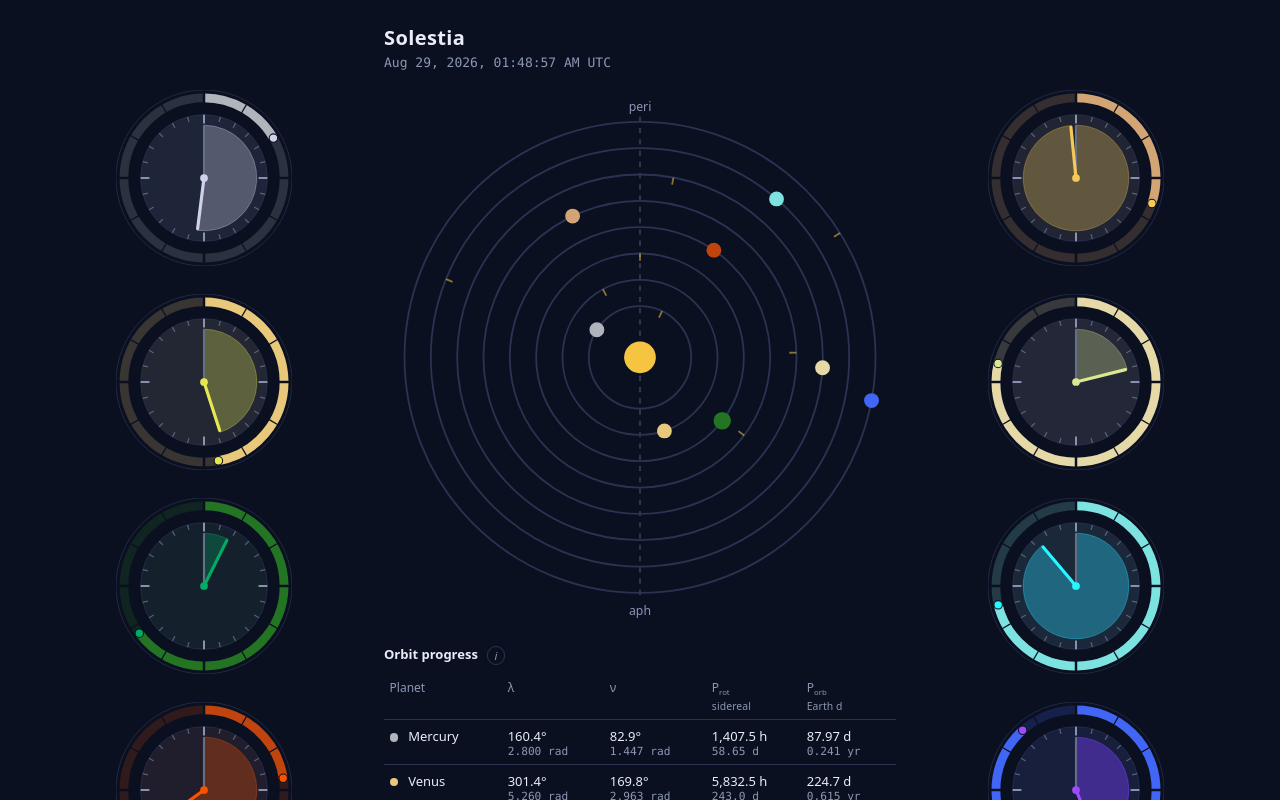
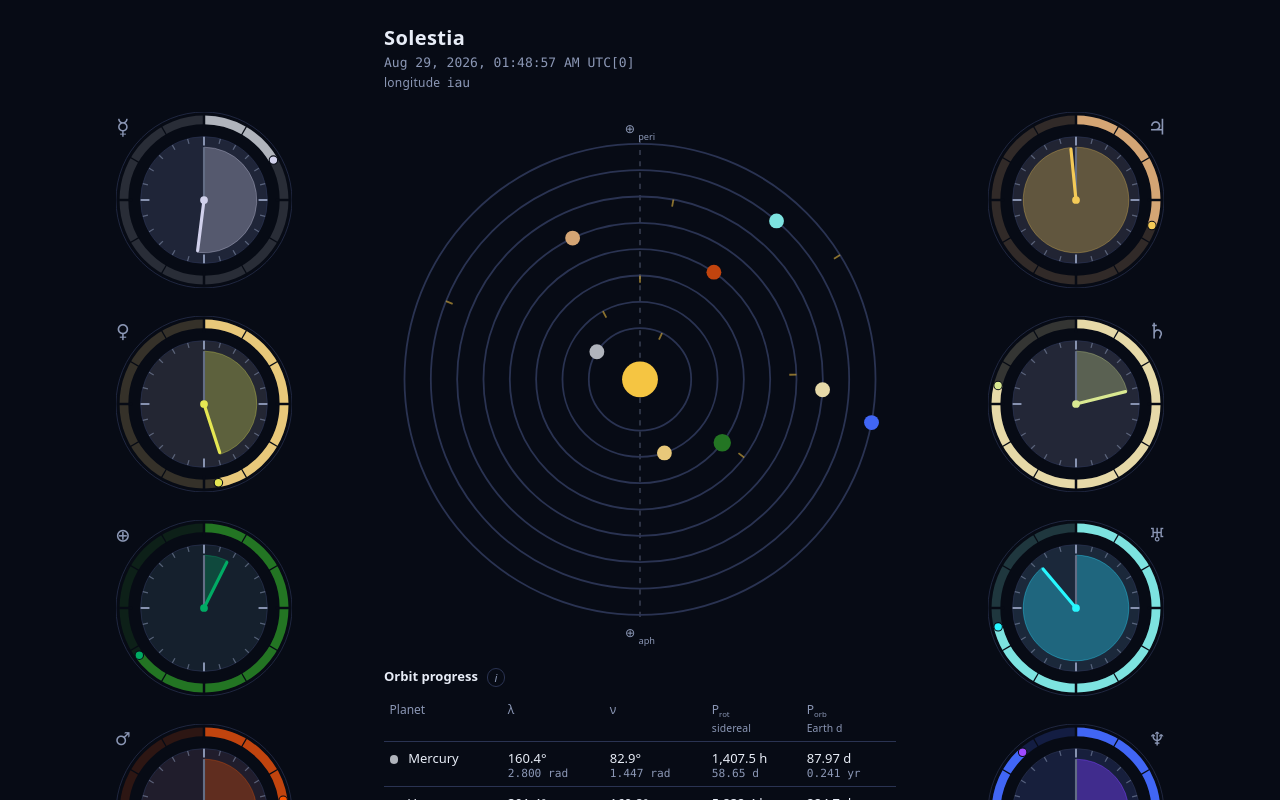
Before and after one commit to Aideash/solestia, a Vue app: page / in a window 1280 px wide. Shown: the top 800 px of the page. Built offline with nearby package versions, Linux system fonts and the light colour scheme.

Commit message:
mag vs cloud ref for gas giants, and selection

```diff
--- a/src/App.vue
+++ b/src/App.vue
@@ -2,6 +2,7 @@
 import { computed, onMounted, onUnmounted, ref } from 'vue'
 import PlanetClock from './components/PlanetClock.vue'
 import SolarSystemView from './components/SolarSystemView.vue'
+import { ROTATION_FRAME_CHOICES, type PlanetId, type RotationFrameChoice } from './data/planets.ts'
 import { solarSystemAt } from './lib/kepler.ts'
 
 const now = ref(new Date())
@@ -11,13 +12,35 @@ onMounted(() => {
   timer = window.setInterval(() => {
     now.value = new Date()
   }, 1000)
+  window.addEventListener('keydown', onAppKeydown)
 })
 
 onUnmounted(() => {
   window.clearInterval(timer)
+  window.removeEventListener('keydown', onAppKeydown)
 })
 
-const snapshot = computed(() => solarSystemAt(now.value))
+const rotationFrame = ref<RotationFrameChoice>('iau')
+
+function cycleRotationFrame() {
+  const i = ROTATION_FRAME_CHOICES.indexOf(rotationFrame.value)
+  rotationFrame.value = ROTATION_FRAME_CHOICES[(i + 1) % ROTATION_FRAME_CHOICES.length]
+}
+
+const snapshot = computed(() => solarSystemAt(now.value, rotationFrame.value))
+
+/** One selection shared by the dials, the orrery and the table. */
+const selectedPlanet = ref<PlanetId | null>(null)
+
+function togglePlanet(id: PlanetId) {
+  selectedPlanet.value = selectedPlanet.value === id ? null : id
+}
+
+function onAppKeydown(event: KeyboardEvent) {
+  if (event.key !== 'Escape' || selectedPlanet.value === null) return
+  selectedPlanet.value = null
+  event.preventDefault()
+}
 
 /** Mercury through Mars flank the left, the outer four the right. */
 const innerPlanets = computed(() => snapshot.value.planets.slice(0, 4))
@@ -40,17 +63,45 @@ const clockLabel = computed(() =>
   <div class="app">
     <header class="app__header">
       <h1>Solestia</h1>
-      <p class="clock">{{ clockLabel }}</p>
+      <p class="clock">{{ clockLabel }}[{{ -now.getTimezoneOffset() / 60 }}]</p>
+      <button
+        type="button"
+        class="frame-toggle"
+        title="Jupiter cloud is System I (equatorial). Neptune magnetic is Voyager radio. Uranus cloud and the inner planets stay on the IAU cartographic W."
+        :aria-label="`Rotation frame ${rotationFrame}. Click to cycle IAU, magnetic, cloud.`"
+        @click="cycleRotationFrame"
+      >
+        <span class="frame-toggle__label">longitude</span>
+        <span class="frame-toggle__mode">{{ rotationFrame }}</span>
+      </button>
     </header>
     <div class="app__layout">
       <div class="app__dials app__dials--inner">
-        <PlanetClock v-for="planet in innerPlanets" :key="planet.id" :planet="planet" />
+        <PlanetClock
+          v-for="planet in innerPlanets"
+          :key="planet.id"
+          :planet="planet"
+          :mirrored-label="false"
+          :selected="selectedPlanet === planet.id"
+          @select="togglePlanet(planet.id)"
+        />
       </div>
       <div class="app__center">
-        <SolarSystemView :snapshot="snapshot" />
+        <SolarSystemView
+          :snapshot="snapshot"
+          :selected-planet="selectedPlanet"
+          @select="togglePlanet"
+        />
       </div>
       <div class="app__dials app__dials--outer">
-        <PlanetClock v-for="planet in outerPlanets" :key="planet.id" :planet="planet" />
+        <PlanetClock
+          v-for="planet in outerPlanets"
+          :key="planet.id"
+          :planet="planet"
+          :mirrored-label="true"
+          :selected="selectedPlanet === planet.id"
+          @select="togglePlanet(planet.id)"
+        />
       </div>
     </div>
   </div>
@@ -135,4 +186,45 @@ h1 {
   font-family: $font-mono;
   font-size: 0.8125rem;
 }
+
+.clock:hover {
+  filter: drop-shadow(0px 0px 4px var(--accent));
+}
+
+.clock.selected {
+  filter: drop-shadow(0px 0px 7px var(--accent));
+}
+
+.clock.selected:hover {
+  filter: drop-shadow(0px 0px 7px color-mix(in srgb, var(--accent), var(--text)));
+}
+
+.frame-toggle {
+  display: inline-flex;
+  align-items: baseline;
+  gap: 0.4rem;
+  margin-top: $spacing-xs;
+  padding: 0;
+  border: 0;
+  background: none;
+  color: $color-text-muted;
+  font: inherit;
+  font-size: 0.75rem;
+  cursor: pointer;
+}
+
+.frame-toggle:hover,
+.frame-toggle:focus-visible {
+  color: var(--text);
+  outline: none;
+}
+
+.frame-toggle__label {
+  letter-spacing: 0.02em;
+}
+
+.frame-toggle__mode {
+  font-family: $font-mono;
+  font-size: 0.8125rem;
+}
 </style>
--- a/src/components/PlanetClock.vue
+++ b/src/components/PlanetClock.vue
@@ -4,7 +4,11 @@ import type { PlanetState } from '../lib/kepler.ts'
 
 const props = defineProps<{
   planet: PlanetState
+  mirroredLabel?: boolean
+  selected?: boolean
 }>()
+
+const emit = defineEmits<{ select: [] }>()
 
 const cx = 50
 const cy = 50
@@ -99,12 +103,25 @@ const label = computed(() => {
 <template>
   <svg
     class="clock"
+    :class="{ selected }"
     viewBox="0 0 100 100"
     role="img"
     :aria-label="label"
     :style="{ '--dial-body': planet.color }"
+    @click="emit('select')"
   >
     <title>{{ label }}</title>
+
+    <text
+      v-if="planet.symbol"
+      class="clock__symbol"
+      :x="mirroredLabel ? 100 : 0"
+      y="1em"
+      :text-anchor="mirroredLabel ? 'end' : 'start'"
+      fill="currentColor"
+    >
+      {{ planet.symbol }}
+    </text>
 
     <circle class="clock__edge" :cx="cx" :cy="cy" :r="rimRadius + rimWidth / 2 + 2" />
     <circle class="clock__rim-track" :cx="cx" :cy="cy" :r="rimRadius" :stroke-width="rimWidth" />
@@ -157,6 +174,7 @@ const label = computed(() => {
   display: block;
   width: 100%;
   height: auto;
+  cursor: pointer;
 }
 
 /*
--- a/src/components/SolarSystemView.vue
+++ b/src/components/SolarSystemView.vue
@@ -1,10 +1,14 @@
 <script setup lang="ts">
 import { computed, ref } from 'vue'
+import type { PlanetId } from '../data/planets.ts'
 import { orbitPoint, wrapRad, type SolarSystemSnapshot } from '../lib/kepler.ts'
 
 const props = defineProps<{
   snapshot: SolarSystemSnapshot
+  selectedPlanet?: PlanetId | null
 }>()
+
+const emit = defineEmits<{ select: [id: PlanetId] }>()
 
 const size = 100
 const cx = size / 2
@@ -66,6 +70,49 @@ const rings = computed(() => {
   })
 })
 
+/**
+ * Roving tabindex: the table is a single tab stop, then the arrow keys walk the
+ * rows. The dials and the orrery stay click-only so the same eight planets don't
+ * turn up three times in the tab order.
+ */
+const focusedPlanet = ref<PlanetId | null>(null)
+
+const tabStopPlanet = computed(
+  () => focusedPlanet.value ?? props.selectedPlanet ?? props.snapshot.planets[0]?.id ?? null,
+)
+
+function focusRow(row: Element | null | undefined) {
+  if (row instanceof HTMLElement) row.focus()
+}
+
+function onRowKeydown(event: KeyboardEvent, id: PlanetId) {
+  const row = event.currentTarget as HTMLTableRowElement
+  const body = row.parentElement
+  if (!body) return
+
+  switch (event.key) {
+    case 'ArrowDown':
+      focusRow(row.nextElementSibling ?? body.firstElementChild)
+      break
+    case 'ArrowUp':
+      focusRow(row.previousElementSibling ?? body.lastElementChild)
+      break
+    case 'Home':
+      focusRow(body.firstElementChild)
+      break
+    case 'End':
+      focusRow(body.lastElementChild)
+      break
+    case 'Enter':
+    case ' ':
+      emit('select', id)
+      break
+    default:
+      return
+  }
+  event.preventDefault()
+}
+
 const rows = computed(() =>
   props.snapshot.planets.map((planet) => {
     const rotationDays =
@@ -111,14 +158,21 @@ const rows = computed(() =>
       </desc>
       <line class="axis" :x1="cx" :y1="cy - outerR - 1" :x2="cx" :y2="cy + outerR + 1" />
       <text class="axis-label" :x="perihelionMark.x" :y="perihelionMark.y" text-anchor="middle">
-        peri
-        <title>Aphelion - Nearest Point to the Sun</title>
+        ⊕
+        <tspan baseline-shift="sub" font-size="0.75em">peri</tspan>
+        <title>Perihelion - Nearest Point to the Sun</title>
       </text>
       <text class="axis-label" :x="aphelionMark.x" :y="aphelionMark.y + 2.2" text-anchor="middle">
-        aph
+        ⊕
+        <tspan baseline-shift="sub" font-size="0.75em">aph</tspan>
         <title>Aphelion - Farthest Point from the Sun</title>
       </text>
-      <g v-for="ring in rings" :key="ring.planet.id">
+      <g
+        v-for="ring in rings"
+        :key="ring.planet.id"
+        :class="{ selected: selectedPlanet === ring.planet.id }"
+        @click="emit('select', ring.planet.id)"
+      >
         <circle class="orbit" :cx="cx" :cy="cy" :r="ring.r" />
         <line
           class="peri-tick"
@@ -137,7 +191,7 @@ const rows = computed(() =>
           <title>{{ ring.planet.name }}</title>
         </circle>
       </g>
-      <circle class="sun" :cx="cx" :cy="cy" r="3.1" />
+      <circle class="sun" :cx="cx" :cy="cy" r="3.5" />
     </svg>
 
     <table class="readout">
@@ -162,9 +216,11 @@ const rows = computed(() =>
               and its perihelion.
             </p>
             <p>
-              <strong>P<sub>rot</sub></strong> is the rotation period. Click the heading to switch
-              between a sidereal day (one spin relative to the stars) and a solar day (noon to
-              noon). Hover a value for that planet’s axial tilt.
+              <strong>P<sub>rot</sub></strong> is the rotation period in the longitude system chosen
+              at the top of the page (IAU cartographic W, magnetic System III, or cloud features).
+              Inner planets have only the IAU frame, so magnetic and cloud leave them unchanged.
+              Click the heading to switch between a sidereal day (one spin relative to the stars)
+              and a solar day (noon to noon). Hover a value for that planet’s axial tilt.
             </p>
             <p>
               <strong>P<sub>orb</sub></strong> is the sidereal orbital period — one revolution
@@ -212,7 +268,16 @@ const rows = computed(() =>
         </tr>
       </thead>
       <tbody>
-        <tr v-for="row in rows" :key="row.planet.id">
+        <tr
+          v-for="row in rows"
+          :key="row.planet.id"
+          :class="{ selected: selectedPlanet === row.planet.id }"
+          :tabindex="tabStopPlanet === row.planet.id ? 0 : -1"
+          :aria-current="selectedPlanet === row.planet.id ? 'true' : undefined"
+          @click="emit('select', row.planet.id)"
+          @focus="focusedPlanet = row.planet.id"
+          @keydown="onRowKeydown($event, row.planet.id)"
+        >
           <th scope="row">
             <span class="swatch" :style="{ background: row.planet.color }"></span>
             {{ row.planet.name }}
@@ -253,8 +318,22 @@ const rows = computed(() =>
   height: auto;
   display: block;
 
-  g:hover {
-    opacity: 0.5;
+  g {
+    cursor: pointer;
+
+    &:hover {
+      opacity: 0.6;
+    }
+
+    &.selected:hover {
+      opacity: 0.8;
+    }
+  }
+
+  &:has(g.selected) {
+    g:not(.selected):not(:hover) {
+      opacity: 0.4;
+    }
   }
 }
 
@@ -416,6 +495,31 @@ tbody th {
   white-space: nowrap;
 }
 
+tbody tr {
+  cursor: pointer;
+
+  &:focus {
+    outline: none;
+  }
+
+  &:focus-visible {
+    outline: 1px solid color-mix(in srgb, var(--accent) 70%, transparent);
+    outline-offset: -1px;
+  }
+
+  &:hover {
+    box-shadow: 0px 0px 20px 0px var(--border) inset;
+  }
+
+  &.selected {
+    box-shadow: 0px 0px 25px 0px color-mix(in srgb, var(--border), var(--border-strong)) inset;
+  }
+
+  &.selected:hover {
+    box-shadow: 0px 0px 25px 0px var(--border-strong) inset;
+  }
+}
+
 .swatch {
   display: inline-block;
   width: 0.55rem;
--- a/src/data/planets.ts
+++ b/src/data/planets.ts
@@ -4,12 +4,11 @@
  * (valid 1800–2050). Angles in degrees; rates per Julian century (T).
  * https://ssd.jpl.nasa.gov/planets/approx_pos.html
  *
- * Sidereal rotation periods: NASA Planetary Fact Sheet
- * https://nssdc.gsfc.nasa.gov/planetary/factsheet/
  * Spin axis directions: IAU WGCCRE 2015 pole right ascension/declination,
  * rotated into ecliptic-of-J2000 coordinates. Poles for retrograde rotators
  * (Venus, Uranus) are flipped so the stored vector is the angular velocity
- * itself, i.e. right-handed about the direction of spin.
+ * itself, i.e. right-handed about the direction of spin. |ω| is taken from
+ * the IAU prime-meridian rate so the table cannot drift from the default clock.
  *
  * Pole and prime meridian (`iau`): IAU WGCCRE 2015, as tabulated in NAIF
  * pck00011.tpc (BODY199_POLE_RA … BODY899_PM). Unlike `rotation`, these are
@@ -18,10 +17,16 @@
  * are omitted; the largest error that introduces is Neptune's ±0.7° pole
  * wobble, then Mercury's ~0.03° librations.
  * https://naif.jpl.nasa.gov/pub/naif/generic_kernels/pck/
+ *
+ * Extra meridians (`magnetic`, `cloud`, `otherMeridians`) share that pole and
+ * only override W. Missing extras fall back to `iau`. See `frameFor`.
  */
 
 export type PlanetId =
   'mercury' | 'venus' | 'earth' | 'mars' | 'jupiter' | 'saturn' | 'uranus' | 'neptune'
+
+export const ROTATION_FRAME_CHOICES = ['iau', 'magnetic', 'cloud'] as const
+export type RotationFrameChoice = (typeof ROTATION_FRAME_CHOICES)[number]
 
 export type KeplerianElements = {
   a0: number
@@ -69,18 +74,41 @@ export type IauFrame = {
   wDot: number
 }
 
+/** Prime-meridian override; the pole is always copied from `iau`. */
+export type PrimeMeridian = Pick<IauFrame, 'w0' | 'wDot'>
+
+export type NamedMeridian = PrimeMeridian & {
+  id: string
+  label: string
+}
+
 export type Planet = {
   id: PlanetId
   name: string
   color: string
   rotation: RotationAxis
   iau: IauFrame
+  /** System III / radio, when it is not the IAU cartographic W. */
+  magnetic?: PrimeMeridian
+  /** Optically tracked atmosphere, when it is not the IAU cartographic W. */
+  cloud?: PrimeMeridian
+  /** Extra published rates that the UI does not select (e.g. Jupiter System II). */
+  otherMeridians?: NamedMeridian[]
   elements: KeplerianElements
+  /* Unicode/Astrological symbol */
+  symbol?: string
 }
 
-/** Sidereal rotation period in days to |ω| in radians per day. */
-function spinRate(siderealRotationDays: number): number {
-  return (2 * Math.PI) / siderealRotationDays
+/** |ω| in rad/day from an IAU prime-meridian rate in deg/day. */
+function omegaFromWDot(wDot: number): number {
+  return (2 * Math.PI * Math.abs(wDot)) / 360
+}
+
+/** Resolved body frame for a UI choice; missing extras use the IAU W. */
+export function frameFor(planet: Planet, choice: RotationFrameChoice): IauFrame {
+  const override =
+    choice === 'magnetic' ? planet.magnetic : choice === 'cloud' ? planet.cloud : undefined
+  return override ? { ...planet.iau, ...override } : planet.iau
 }
 
 export const PLANETS: Planet[] = [
@@ -88,7 +116,8 @@ export const PLANETS: Planet[] = [
     id: 'mercury',
     name: 'Mercury',
     color: '#b0b4bc',
-    rotation: { r: spinRate(58.6462), theta: 7.0369, phi: 318.2353 },
+    symbol: '☿', // Mercury
+    rotation: { r: omegaFromWDot(6.1385108), theta: 7.0369, phi: 318.2353 },
     iau: {
       ra0: 281.0103,
       raDot: -0.0328,
@@ -116,7 +145,8 @@ export const PLANETS: Planet[] = [
     id: 'venus',
     name: 'Venus',
     color: '#e8c87a',
-    rotation: { r: spinRate(243.0226), theta: 178.761, phi: 210.1867 },
+    symbol: '♀', // Copper
+    rotation: { r: omegaFromWDot(-1.4813688), theta: 178.761, phi: 210.1867 },
     iau: {
       ra0: 272.76,
       raDot: 0,
@@ -144,7 +174,8 @@ export const PLANETS: Planet[] = [
     id: 'earth',
     name: 'Earth',
     color: '#237523',
-    rotation: { r: spinRate(0.99726968), theta: 23.4393, phi: 90 },
+    symbol: '⊕', // Antimony
+    rotation: { r: omegaFromWDot(360.9856235), theta: 23.4393, phi: 90 },
     iau: {
       ra0: 0,
       raDot: -0.641,
@@ -172,7 +203,8 @@ export const PLANETS: Planet[] = [
     id: 'mars',
     name: 'Mars',
     color: '#c1440e',
-    rotation: { r: spinRate(1.02595676), theta: 25.4038, phi: 354.8436 },
+    symbol: '♂', // Iron
+    rotation: { r: omegaFromWDot(350.891982443297), theta: 25.4038, phi: 354.8436 },
     iau: {
       ra0: 317.269202,
       raDot: -0.10927547,
@@ -200,8 +232,9 @@ export const PLANETS: Planet[] = [
     id: 'jupiter',
     name: 'Jupiter',
     color: '#d4a574',
-    rotation: { r: spinRate(0.41354), theta: 2.2165, phi: 247.8177 },
-    // System III, the rotation of Jupiter's magnetic field.
+    symbol: '♃', // Tin
+    rotation: { r: omegaFromWDot(870.536), theta: 2.2165, phi: 247.8177 },
+    // System III (magnetic). Seidelmann et al. 2002 also lists Systems I and II.
     iau: {
       ra0: 268.056595,
       raDot: -0.006499,
@@ -210,6 +243,8 @@ export const PLANETS: Planet[] = [
       w0: 284.95,
       wDot: 870.536,
     },
+    cloud: { w0: 67.1, wDot: 877.9 },
+    otherMeridians: [{ id: 'systemII', label: 'System II', w0: 43.3, wDot: 870.27 }],
     elements: {
       a0: 5.202887,
       aDot: -0.00011607,
@@ -229,8 +264,11 @@ export const PLANETS: Planet[] = [
     id: 'saturn',
     name: 'Saturn',
     color: '#e6d9a8',
-    rotation: { r: spinRate(0.44401), theta: 28.0522, phi: 79.5275 },
-    // System III, the rotation of Saturn's magnetic field.
+    symbol: '♄', // Lead
+    rotation: { r: omegaFromWDot(810.7939024), theta: 28.0522, phi: 79.5275 },
+    // System III (Voyager radio). IAU no longer tabulates System I; observers
+    // still use 10h 14m (844.3 °/d) for the equatorial zone. W0 is the
+    // traditional Davies et al. 1980 value.
     iau: {
       ra0: 40.589,
       raDot: -0.036,
@@ -239,6 +277,7 @@ export const PLANETS: Planet[] = [
       w0: 38.9,
       wDot: 810.7939024,
     },
+    cloud: { w0: 227.2037, wDot: 844.3 },
     elements: {
       a0: 9.53667594,
       aDot: -0.0012506,
@@ -258,8 +297,9 @@ export const PLANETS: Planet[] = [
     id: 'uranus',
     name: 'Uranus',
     color: '#7de3e0',
-    rotation: { r: spinRate(0.71833), theta: 97.7218, phi: 77.6467 },
-    // System III, the rotation of Uranus's magnetic field.
+    symbol: '♅', // Platinum
+    rotation: { r: omegaFromWDot(-501.1600928), theta: 97.7218, phi: 77.6467 },
+    // System III (magnetic). No IAU cloud W — cloud mode falls back to this.
     iau: {
       ra0: 257.311,
       raDot: 0,
@@ -287,10 +327,10 @@ export const PLANETS: Planet[] = [
     id: 'neptune',
     name: 'Neptune',
     color: '#4166f5',
-    rotation: { r: spinRate(0.67125), theta: 28.0264, phi: 319.2351 },
-    // System II, tracking optically observed cloud features. This spins faster
-    // than the magnetic System III period in `rotation` above: 15.97 h against
-    // 16.11 h. The clock follows the surface you could actually watch.
+    symbol: '♆', // Bismuth
+    rotation: { r: omegaFromWDot(541.1397757), theta: 28.0264, phi: 319.2351 },
+    // IAU 2015: Karkoschka south-polar cloud features (~15.97 h). Magnetic
+    // System III is the pre-2015 radio W (~16.11 h, Seidelmann et al. 2002).
     iau: {
       ra0: 299.36,
       raDot: 0,
@@ -299,6 +339,7 @@ export const PLANETS: Planet[] = [
       w0: 249.978,
       wDot: 541.1397757,
     },
+    magnetic: { w0: 253.18, wDot: 536.3128492 },
     elements: {
       a0: 30.06992276,
       aDot: 0.00026291,
--- a/src/lib/kepler.ts
+++ b/src/lib/kepler.ts
@@ -1,9 +1,11 @@
 import {
   PLANETS,
+  frameFor,
   type IauFrame,
   type Planet,
   type PlanetId,
   type RotationAxis,
+  type RotationFrameChoice,
 } from '../data/planets.ts'
 
 const J2000 = 2451545.0
@@ -19,6 +21,7 @@ export type PlanetState = {
   id: PlanetId
   name: string
   color: string
+  symbol?: string
   /** Semi-major axis in AU (unused for equal-ring display). */
   a: number
   e: number
@@ -275,27 +278,35 @@ export function localSolarTime(
   }
 }
 
-function planetState(planet: Planet, t: number, earthVarpi: number): PlanetState {
+function planetState(
+  planet: Planet,
+  t: number,
+  earthVarpi: number,
+  rotationFrame: RotationFrameChoice,
+): PlanetState {
   const { a, e, L, varpi, i, Omega } = evaluate(planet, t)
   const meanAnomaly = wrapRadSigned(L - varpi)
   const E = eccentricAnomaly(meanAnomaly, e)
   const nu = trueAnomalyFromE(E, e)
   const longitude = wrapRad(varpi + nu)
-  const siderealRotationDays = (2 * Math.PI) / planet.rotation.r
+  const iau = frameFor(planet, rotationFrame)
+  const siderealRotationDays = 360 / Math.abs(iau.wDot)
   const retrograde = planet.rotation.theta > 90
   const siderealOrbitDays = (360 * 36525) / planet.elements.LDot
   const position = heliocentricEcliptic(a, e, E, i, Omega, varpi)
   const { dayFraction, subsolarLatitude } = localSolarTime(
-    planet.iau,
+    iau,
     position,
     t * 36525,
     360 / siderealOrbitDays,
   )
   const solarDay = solarDayDays(siderealRotationDays, siderealOrbitDays, retrograde)
+  const spinRate = (2 * Math.PI) / siderealRotationDays
   return {
     id: planet.id,
     name: planet.name,
     color: planet.color,
+    symbol: planet.symbol,
     a,
     e,
     meanAnomaly: wrapRad(meanAnomaly),
@@ -303,7 +314,7 @@ function planetState(planet: Planet, t: number, earthVarpi: number): PlanetState
     perihelionLongitude: wrapRad(varpi),
     longitude,
     offsetFromEarthPerihelion: wrapRad(longitude - earthVarpi),
-    rotation: planet.rotation,
+    rotation: { ...planet.rotation, r: spinRate },
     siderealRotationDays,
     solarDayDays: solarDay,
     obliquity: degToRad(planet.rotation.theta),
@@ -317,7 +328,10 @@ function planetState(planet: Planet, t: number, earthVarpi: number): PlanetState
   }
 }
 
-export function solarSystemAt(date: Date): SolarSystemSnapshot {
+export function solarSystemAt(
+  date: Date,
+  rotationFrame: RotationFrameChoice = 'iau',
+): SolarSystemSnapshot {
   const t = centuriesSinceJ2000(date)
   const earth = PLANETS.find((p) => p.id === 'earth')
   if (!earth) {
@@ -327,6 +341,6 @@ export function solarSystemAt(date: Date): SolarSystemSnapshot {
   return {
     at: date,
     earthPerihelionLongitude: earthVarpi,
-    planets: PLANETS.map((planet) => planetState(planet, t, earthVarpi)),
+    planets: PLANETS.map((planet) => planetState(planet, t, earthVarpi, rotationFrame)),
   }
 }
--- a/src/styles/main.scss
+++ b/src/styles/main.scss
@@ -1,9 +1,10 @@
 @use 'variables' as *;
 
 :root {
-  --bg: #0b1020;
+  --bg: #070b15;
   --bg-raised: #141a2e;
   --border: #2a3352;
+  --border-strong: #3a4562;
   --text: #e8edf7;
   --text-dim: #8b97b5;
   --accent: #f5c542;
@@ -18,6 +19,11 @@
   box-sizing: border-box;
 }
 
+html {
+  scrollbar-width: thin;
+  scrollbar-color: var(--border) var(--bg-raised);
+}
+
 html,
 body,
 #app {
```
Also changed, not shown: scripts/check-kepler.ts (+54 -10 lines), 1 other file (tests, documents, lock files or other folders).
